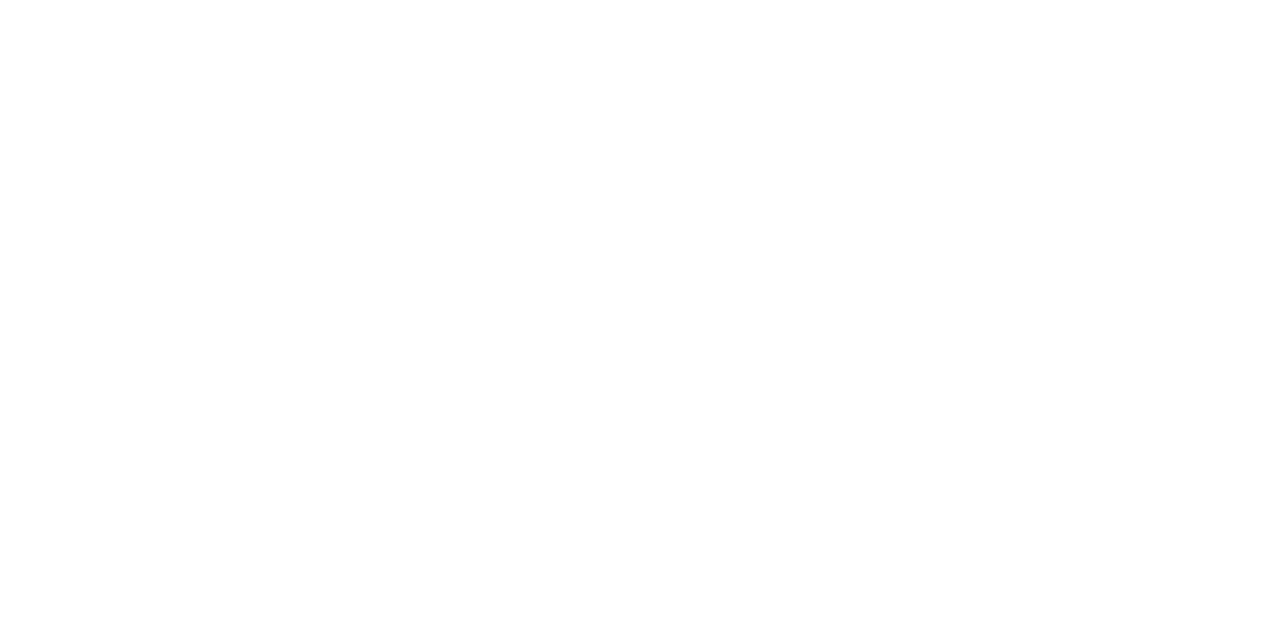
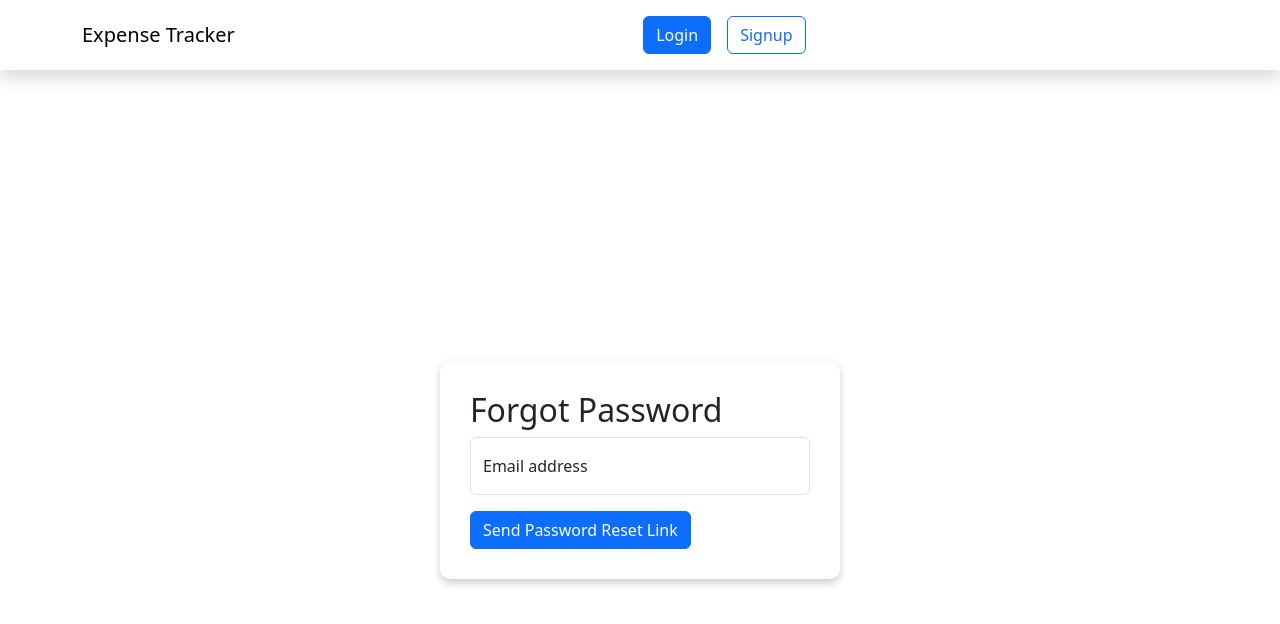
Before and after one commit to tabrez510/expense-tracker-react-firebase, a React (Create React App) app: page /auth/forgotpassword in a window 1280 px wide. Before the commit this address had no page. Shown: the top 624 px of the page. Built offline with nearby package versions, Linux system fonts and the light colour scheme; no server answers.

Commit message:
reset-password

```diff
--- a/src/App.js
+++ b/src/App.js
@@ -4,6 +4,7 @@
 import LoginPage from "./pages/LoginPage";
 import SignupPage from "./pages/SignupPage";
 import Dashboard from "./pages/Dashboard";
+import ForgotPassword from "./pages/ForgotPassword";
 
 function App() {
   return (
@@ -12,6 +13,7 @@
       <Route path="/auth/login" element={<LoginPage />} />
       <Route path="/auth/signup" element={<SignupPage />} />
       <Route path="/dashboard" element={<Dashboard />} />
+      <Route path="/auth/forgotpassword" element={<ForgotPassword />} />
     </Routes>
   );
 }
--- a/src/components/Auth/LogIn.js
+++ b/src/components/Auth/LogIn.js
@@ -1,10 +1,12 @@
-import React, { useContext, useRef } from "react";
-import { Container, Form, Button } from "react-bootstrap";
+import React, { useContext, useRef, useState } from "react";
+import { Container, Form, Button, Alert } from "react-bootstrap";
 import styles from "./LogIn.module.css";
 import { Link, useNavigate } from "react-router-dom";
 import AuthContext from "../../store/auth-context";
 
 const LogIn = () => {
+  const [isLoading, setIsloading] = useState(false);
+  const [error, setError] = useState(null);
   const authCtx = useContext(AuthContext);
   const navigate = useNavigate();
   const firebaseApiKey = process.env.REACT_APP_FIREBASE_API_KEY;
@@ -15,6 +17,8 @@
     const enteredEmail = emailInputRef.current.value;
     const enteredPassword = passwordInputRef.current.value;
     try {
+      setIsloading(true);
+      setError(null);
       const res = await fetch(
         `https://identitytoolkit.googleapis.com/v1/accounts:signInWithPassword?key=${firebaseApiKey}`,
         {
@@ -43,13 +47,16 @@
       passwordInputRef.current.value = "";
       navigate("/dashboard");
     } catch (err) {
-      alert(err.message);
+      setError(err.message);
+    } finally {
+      setIsloading(false);
     }
   };
   return (
     <Container className="d-flex justify-content-center align-items-center vh-100">
       <div className={styles.signInBox}>
         <h2 className="text-center mb-4">LogIn</h2>
+        {error && <Alert variant="danger">{error}</Alert>}
         <Form onSubmit={handleSubmit}>
           <Form.Group controlId="formEmail" className="mb-3">
             <Form.Control
@@ -67,7 +74,16 @@
               className={styles.floatingInput}
             />
           </Form.Group>
-          <Button variant="primary" type="submit" className="w-100">
+          <div className="mt-3 mb-3">
+            <span>Forgot password ? </span>
+            <Link to="/auth/forgotpassword">Click Here</Link>
+          </div>
+          <Button
+            variant="primary"
+            type="submit"
+            className="w-100"
+            disabled={isLoading}
+          >
             Sign In
           </Button>
         </Form>
--- a/src/components/Auth/SignUp.js
+++ b/src/components/Auth/SignUp.js
@@ -1,11 +1,13 @@
-import React, { useContext, useRef } from "react";
-import { Container, Form, Button, FloatingLabel } from "react-bootstrap";
+import React, { useContext, useRef, useState } from "react";
+import { Container, Form, Button, FloatingLabel, Alert } from "react-bootstrap";
 import styles from "./SignUp.module.css";
 import { Link, useNavigate } from "react-router-dom";
 import AuthContext from "../../store/auth-context";
 
 const SignUp = () => {
   const firebaseApiKey = process.env.REACT_APP_FIREBASE_API_KEY;
+  const [error, setError] = useState(null);
+  const [isLoading, setIsloading] = useState(false);
   const navigate = useNavigate();
   const authCtx = useContext(AuthContext);
   const emailRef = useRef();
@@ -18,6 +20,8 @@
     const enteredPassword = passwordRef.current.value;
     const enteredCnfPassword = cnfPasswordRef.current.value;
     try{
+      setError(null);
+      setIsloading(true);
       if(enteredPassword !== enteredCnfPassword){
         throw new Error('Password did not match.');
       }
@@ -50,13 +54,16 @@
       cnfPasswordRef.current.value = '';
       navigate('/dashboard');
     } catch(err) {
-      alert(err.message);
+      setError(err.message);
+    } finally{
+      setIsloading(false);
     }
   }
   return (
     <Container className="d-flex justify-content-center align-items-center vh-100">
       <div className={styles.signUpBox}>
         <h2 className="text-center mb-4">Sign Up</h2>
+        {error && <Alert variant="danger">{error}</Alert>}
         <Form onSubmit={formSubmitHandler}>
           <Form.Group controlId="formEmail" className="mb-3">
             <FloatingLabel
@@ -92,7 +99,7 @@
               />
             </FloatingLabel>
           </Form.Group>
-          <Button variant="primary" type="submit" className="w-100">
+          <Button variant="primary" type="submit" className="w-100" disabled={setIsloading}>
             Sign Up
           </Button>
         </Form>
--- a/src/components/UpdateProfile/UpdateProfile.js
+++ b/src/components/UpdateProfile/UpdateProfile.js
@@ -11,15 +11,9 @@
 import AuthContext from "../../store/auth-context";
 
 const UpdateProfile = () => {
-  const authCtx = useContext(AuthContext);
+
   const firebaseApiKey = process.env.REACT_APP_FIREBASE_API_KEY;
-  const [profile, setProfile] = useState({
-    displayName: "",
-    email: "",
-    photoUrl: "",
-    emailVerified: false,
-  });
-  const [updatedProfile, setUpdatedProfile] = useState(profile);
+  const [updatedProfile, setUpdatedProfile] = useState({});
   const [isLoading, setIsLoading] = useState(true);
   const [isEmailVerified, setIsEmailVerified] = useState(false);
   const [error, setError] = useState(null);
@@ -51,13 +45,7 @@
           throw new Error(newError);
         }
         const userData = data.users[0];
-        console.log(userData);
-        setProfile({
-          displayName: userData.displayName || "",
-          email: userData.email || "",
-          photoUrl: userData.photoUrl || "",
-          emailVerified: userData.emailVerified,
-        });
+
         setUpdatedProfile({
           displayName: userData.displayName || "",
           photoUrl: userData.photoUrl || "",
@@ -94,7 +82,8 @@
           }),
         }
       );
-      setProfile(updatedProfile);
+      alert('Profile updated');
+      setError(null);
     } catch (error) {
       setError("Failed to update profile.");
     } finally {
@@ -204,7 +193,7 @@
           </Col>
         </Row>
 
-        <Button variant="primary" type="submit" className="mt-3">
+        <Button variant="primary" type="submit" className="mt-3" disabled={isLoading}>
           Update Profile
         </Button>
       </Form>
--- /dev/null
+++ b/src/pages/ForgotPassword.js
@@ -0,0 +1,86 @@
+import React, { useState } from "react";
+import styles from "../components/Auth/LogIn.module.css";
+import { Form, Button, Alert, Container, FloatingLabel } from "react-bootstrap";
+import Header from "../components/Layouts/Header";
+
+const ForgotPassword = () => {
+  const [email, setEmail] = useState("");
+  const [isLoading, setIsLoading] = useState(false);
+  const [message, setMessage] = useState(null);
+  const [error, setError] = useState(null);
+  const firebaseApiKey = process.env.REACT_APP_FIREBASE_API_KEY;
+
+  const handleResetPassword = async (e) => {
+    e.preventDefault();
+    setIsLoading(true);
+    setMessage(null);
+    setError(null);
+
+    try {
+      const response = await fetch(
+        `https://identitytoolkit.googleapis.com/v1/accounts:sendOobCode?key=${firebaseApiKey}`,
+        {
+          method: "POST",
+          headers: {
+            "Content-Type": "application/json",
+          },
+          body: JSON.stringify({
+            requestType: "PASSWORD_RESET",
+            email: email,
+          }),
+        }
+      );
+
+      const data = await response.json();
+
+      if (!response.ok) {
+        let newError = "Failed to send password reset email.";
+        if (data && data.error && data.error.message) {
+          newError = data.error.message;
+        }
+        throw new Error(newError);
+      }
+
+      setMessage(
+        "Password reset link has been sent to your email. Please check your inbox."
+      );
+      setEmail(null);
+    } catch (error) {
+      setError(error.message);
+    } finally {
+      setIsLoading(false);
+    }
+  };
+
+  return (
+    <>
+      <Header />
+      <Container className="d-flex justify-content-center align-items-center vh-100">
+        <div className={styles.signInBox}>
+          <h2>Forgot Password</h2>
+          {message && <Alert variant="success">{message}</Alert>}
+          {error && <Alert variant="danger">{error}</Alert>}
+          <Form onSubmit={handleResetPassword}>
+            <Form.Group controlId="email">
+              <FloatingLabel label="Email address" className="mb-3">
+                <Form.Control
+                  type="email"
+                  placeholder="Enter your email"
+                  value={email}
+                  onChange={(e) => setEmail(e.target.value)}
+                  required
+                />
+              </FloatingLabel>
+            </Form.Group>
+
+            <Button variant="primary" type="submit" disabled={isLoading}>
+              {isLoading ? "Sending..." : "Send Password Reset Link"}
+            </Button>
+          </Form>
+        </div>
+      </Container>
+    </>
+  );
+};
+
+export default ForgotPassword;
```
